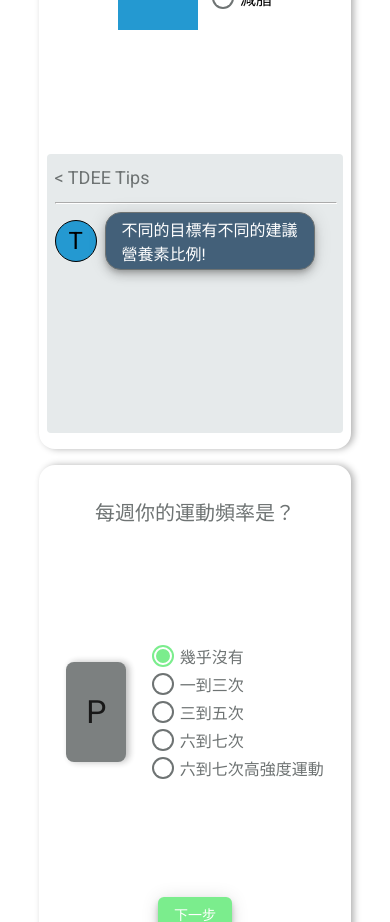
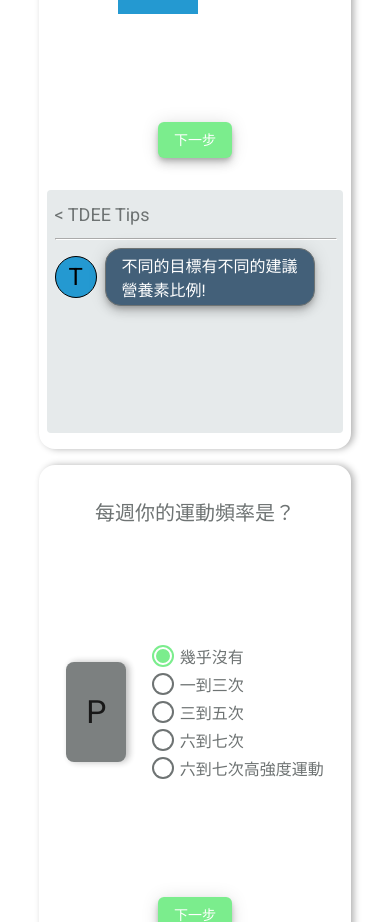
Before and after one commit to DerekLin86/tdee-calculator, an Angular app: page /apex/tdeeangualr/calculator in a window 390 px wide. Shown: the part 2380-3302 px from the top of the page. Built offline with nearby package versions, Linux system fonts and the light colour scheme.

Commit message:
1. Add a submit button.
	modified:   src/app/goal-selection/goal-selection.component.html
	modified:   src/app/goal-selection/goal-selection.component.ts
	modified:   src/app/goal-selection/goal-selection.module.ts
	modified:   src/app/goal-selection/scss/mobile.scss

```diff
--- a/src/app/goal-selection/goal-selection.component.html
+++ b/src/app/goal-selection/goal-selection.component.html
@@ -8,6 +8,7 @@
       (optionChange)="selectOption($event)"
     ></app-td-radio-button-group>
   </div>
+  <app-td-button (click)="submit()">下一步</app-td-button>
   <div class="goal-selection-bottom-container">
     <app-td-tips>不同的目標有不同的建議營養素比例!</app-td-tips>
   </div>
--- a/src/app/goal-selection/goal-selection.component.ts
+++ b/src/app/goal-selection/goal-selection.component.ts
@@ -61,6 +61,12 @@ export class GoalSelectionComponent implements AfterViewInit, OnInit {
     this.viewModel.currentValue = value;
   }
 
+  submit() {
+    if (this.submitCallback) {
+      this.submitCallback();
+    }
+  }
+
   private initialOption() {
     this.tdRadioButtonGroupComponent.selectOption(0);
   }
--- a/src/app/goal-selection/goal-selection.module.ts
+++ b/src/app/goal-selection/goal-selection.module.ts
@@ -3,12 +3,14 @@ import { CommonModule } from '@angular/common';
 import { GoalSelectionComponent } from './goal-selection.component';
 import { TdTipsModule } from '../shared/tools/td-tips/td-tips.module';
 import { TdRadioButtonGroupModule } from '../shared/tools/td-radio-button-group/td-radio-button-group.module';
+import { TdButtonModule } from '../shared/tools/td-button/td-button.module';
 
 
 @NgModule({
   declarations: [GoalSelectionComponent],
   imports: [
     CommonModule,
+    TdButtonModule,
     TdRadioButtonGroupModule,
     TdTipsModule
   ],
--- a/src/app/goal-selection/scss/mobile.scss
+++ b/src/app/goal-selection/scss/mobile.scss
@@ -32,6 +32,7 @@
   &-bottom {
     &-container {
       height: 300px;
+      margin-top: 2rem;
       width: 100%;
     }
   }
```
